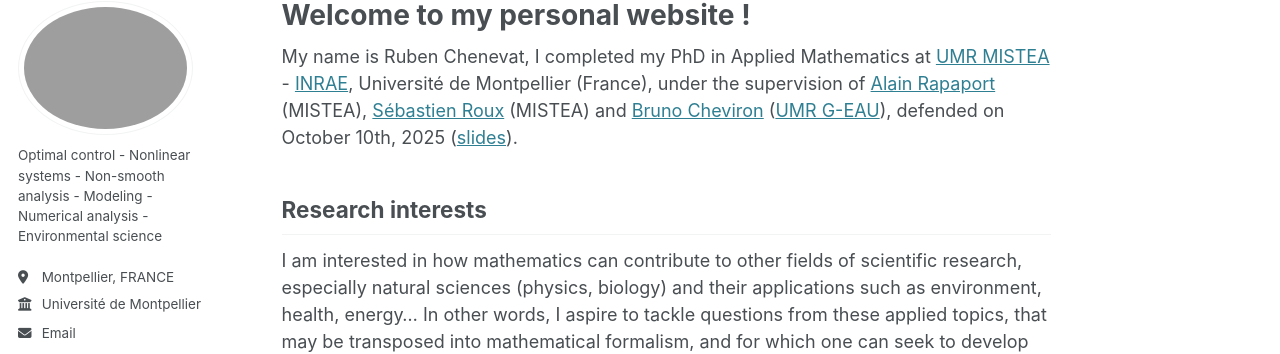
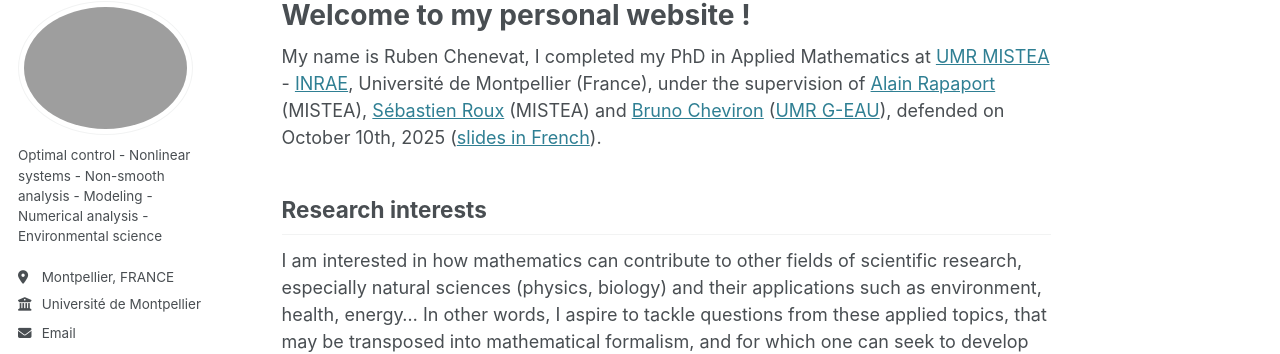
Before and after one commit to rubenchenevat/rubenchenevat.github.io, a Jekyll site: the page built from _pages/about.md, in a window 1280 px wide and 1385 px high. Shown: the part 105-459 px from the top of the window. Built offline with Jekyll 4.4.1, drawn with Linux system fonts in a browser that asks for light colours; some web fonts are replaced.

Commit message:
Update about.md

```diff
--- a/_pages/about.md
+++ b/_pages/about.md
@@ -7,7 +7,7 @@ redirect_from:
   - /about.html
 ---
 
-My name is Ruben Chenevat, I completed my PhD in Applied Mathematics at [UMR MISTEA](https://eng-mistea.montpellier.hub.inrae.fr/){:target="_blank"} - [INRAE](https://www.inrae.fr/en){:target="_blank"}, Université de Montpellier (France), under the supervision of [Alain Rapaport](https://sites.google.com/site/alainrapaport/){:target="_blank"} (MISTEA), [Sébastien Roux](https://www.researchgate.net/profile/Sebastien-Roux-2){:target="_blank"} (MISTEA) and [Bruno Cheviron](https://www.researchgate.net/profile/Bruno-Cheviron){:target="_blank"} ([UMR G-EAU](https://www.g-eau.fr/index.php/en/){:target="_blank"}), defended on October 10th, 2025 (<a href="{{ '/files/Soutenance_de_these_Vweb.pdf' | relative_url }}" target="_blank">slides</a>).
+My name is Ruben Chenevat, I completed my PhD in Applied Mathematics at [UMR MISTEA](https://eng-mistea.montpellier.hub.inrae.fr/){:target="_blank"} - [INRAE](https://www.inrae.fr/en){:target="_blank"}, Université de Montpellier (France), under the supervision of [Alain Rapaport](https://sites.google.com/site/alainrapaport/){:target="_blank"} (MISTEA), [Sébastien Roux](https://www.researchgate.net/profile/Sebastien-Roux-2){:target="_blank"} (MISTEA) and [Bruno Cheviron](https://www.researchgate.net/profile/Bruno-Cheviron){:target="_blank"} ([UMR G-EAU](https://www.g-eau.fr/index.php/en/){:target="_blank"}), defended on October 10th, 2025 ([slides in French](/files/Soutenance_de_these_Vweb.pdf){:target="_blank"}).
 
 
 Research interests
```
